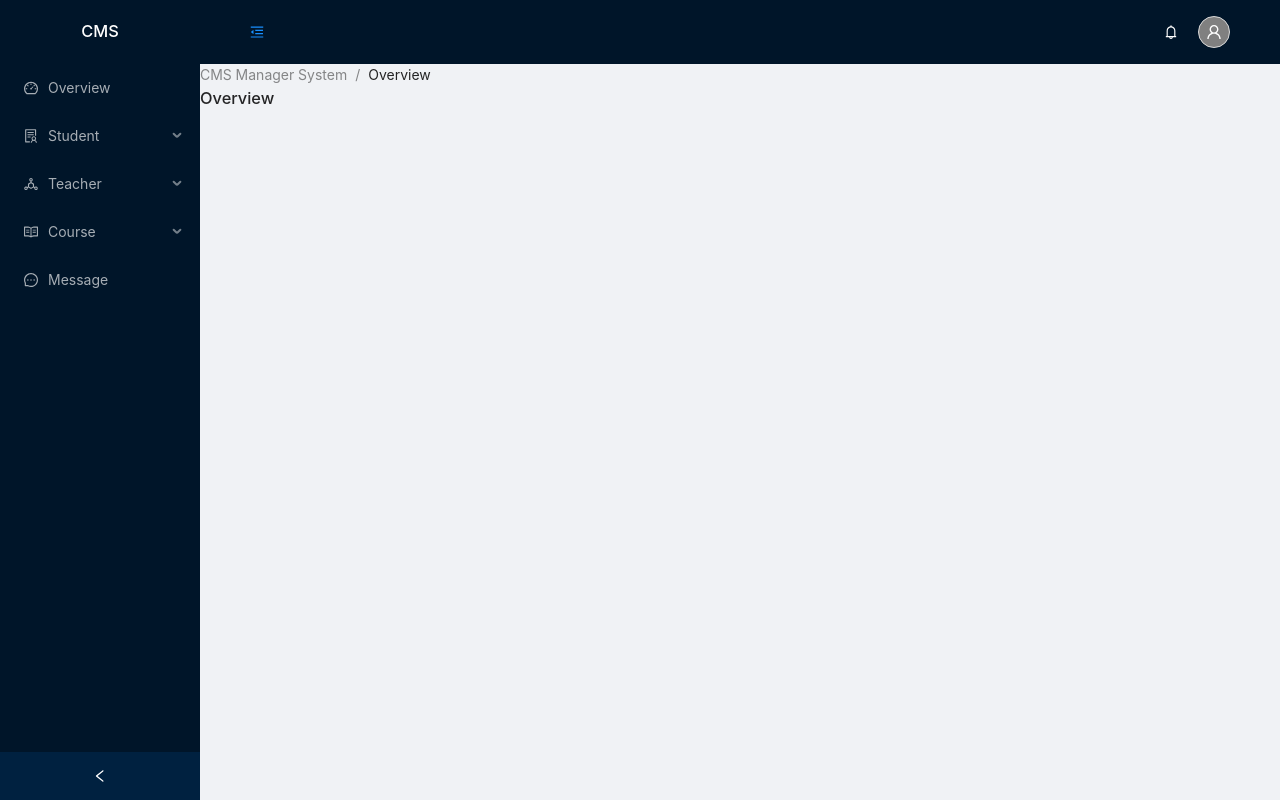
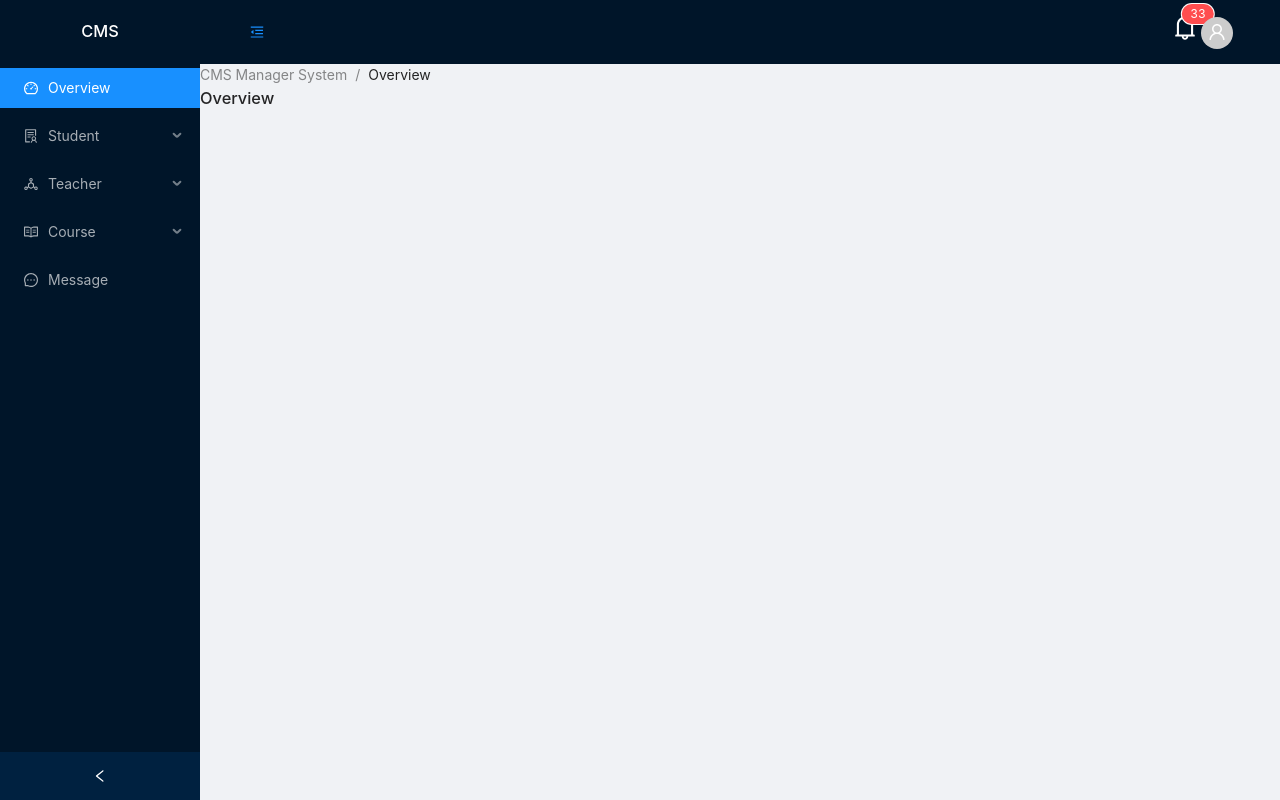
Before and after one commit to jason7yn/react-cms, a Next.js app: page /dashboard in a window 1280 px wide. Built offline with nearby package versions, Linux system fonts and the light colour scheme.

Commit message:
fixed:throttle method, logout avatar, notification badge

```diff
--- a/component/Layout/layout.js
+++ b/component/Layout/layout.js
@@ -1,4 +1,13 @@
-import { Layout, Menu, Breadcrumb, Button, Row, Col } from "antd";
+import {
+  Layout,
+  Menu,
+  Breadcrumb,
+  Badge,
+  Row,
+  Dropdown,
+  Avatar,
+  Col
+} from "antd";
 import {
   MenuUnfoldOutlined,
   MenuFoldOutlined,
@@ -13,6 +22,7 @@ import {
   ProjectOutlined,
   FileAddOutlined,
   EditOutlined,
+  LogoutOutlined
 } from "@ant-design/icons";
 import { useRouter } from "next/router";
 import { useState, useEffect } from "react";
@@ -25,6 +35,7 @@ const { SubMenu } = Menu;
 export default function AppLayout(props) {
   const [collapsed, setCollapsed] = useState(false);
   const router = useRouter();
+
   const onCollapsed = () => {
     setCollapsed(!collapsed);
   };
@@ -34,6 +45,13 @@ export default function AppLayout(props) {
       router.push("/");
     });
   };
+  const menu = (
+    <Menu onClick={logout}>
+      <Menu.Item key="1" icon={<LogoutOutlined />}>
+        Logout
+      </Menu.Item>
+    </Menu>
+  );
   return (
     <Layout style={{ minHeight: "100vh" }}>
       <Sider collapsible collapsed={collapsed} onCollapse={onCollapsed}>
@@ -41,23 +59,37 @@ export default function AppLayout(props) {
           <h3>CMS</h3>
         </div>
         <Menu theme="dark" defaultSelectedKeys={["1"]} mode="inline">
-          <Menu.Item icon={<DashboardOutlined />}>
+          <Menu.Item key="1" icon={<DashboardOutlined />}>
             <Link href="/dashboard">Overview</Link>
           </Menu.Item>
-          <SubMenu icon={<SolutionOutlined />} title="Student">
-            <Menu.Item icon={<TeamOutlined />}>
+          <SubMenu key="student" icon={<SolutionOutlined />} title="Student">
+            <Menu.Item key="student1" icon={<TeamOutlined />}>
               <Link href="/dashboard/students">Student List</Link>
             </Menu.Item>
           </SubMenu>
-          <SubMenu icon={<DeploymentUnitOutlined />} title="Teacher">
-            <Menu.Item icon={<TeamOutlined />}>Teacher List</Menu.Item>
+          <SubMenu
+            key="teacher"
+            icon={<DeploymentUnitOutlined />}
+            title="Teacher"
+          >
+            <Menu.Item key="teacher1" icon={<TeamOutlined />}>
+              Teacher List
+            </Menu.Item>
           </SubMenu>
-          <SubMenu icon={<ReadOutlined />} title="Course">
-            <Menu.Item icon={<ProjectOutlined />}>All Courses</Menu.Item>
-            <Menu.Item icon={<FileAddOutlined />}>Add Course</Menu.Item>
-            <Menu.Item icon={<EditOutlined />}>Edit Course</Menu.Item>
+          <SubMenu key="course" icon={<ReadOutlined />} title="Course">
+            <Menu.Item key="course1" icon={<ProjectOutlined />}>
+              All Courses
+            </Menu.Item>
+            <Menu.Item key="course2" icon={<FileAddOutlined />}>
+              Add Course
+            </Menu.Item>
+            <Menu.Item key="course3" icon={<EditOutlined />}>
+              Edit Course
+            </Menu.Item>
           </SubMenu>
-          <Menu.Item icon={<MessageOutlined />}>Message</Menu.Item>
+          <Menu.Item key="2" icon={<MessageOutlined />}>
+            Message
+          </Menu.Item>
         </Menu>
       </Sider>
       <Layout>
@@ -66,15 +98,17 @@ export default function AppLayout(props) {
             {collapsed ? <MenuUnfoldOutlined /> : <MenuFoldOutlined />}
           </a>
 
-          <Row align="middle">
-            <BellOutlined style={{ color: "white" }}></BellOutlined>
-
-            <Button
-              icon={<UserOutlined style={{ color: "white" }} />}
-              shape="circle"
-              style={{ background: "grey", marginLeft: "20px" }}
-              onClick={logout}
-            ></Button>
+          <Row align="middle" justify="space-around">
+            <Col span={12} offset={-2}>
+              <Badge count={33}>
+                <BellOutlined style={{ fontSize: 26, color: "white" }} />
+              </Badge>
+            </Col>
+            <Col span={12}>
+              <Dropdown overlay={menu}>
+                <Avatar icon={<UserOutlined />} />
+              </Dropdown>
+            </Col>
           </Row>
         </Header>
         <Content>
```
Also changed, not shown: pages/dashboard/students/index.js (+11 -8 lines).
